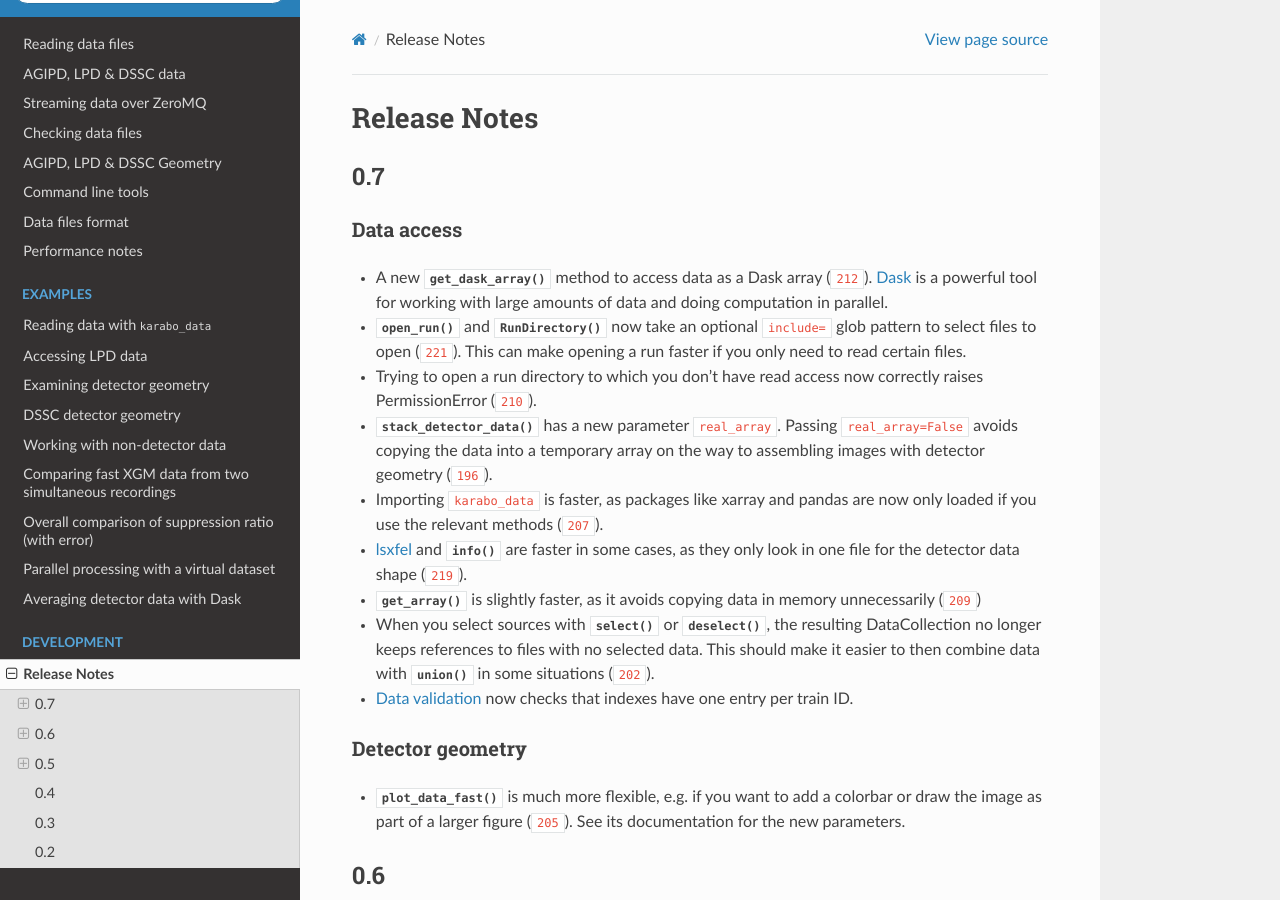
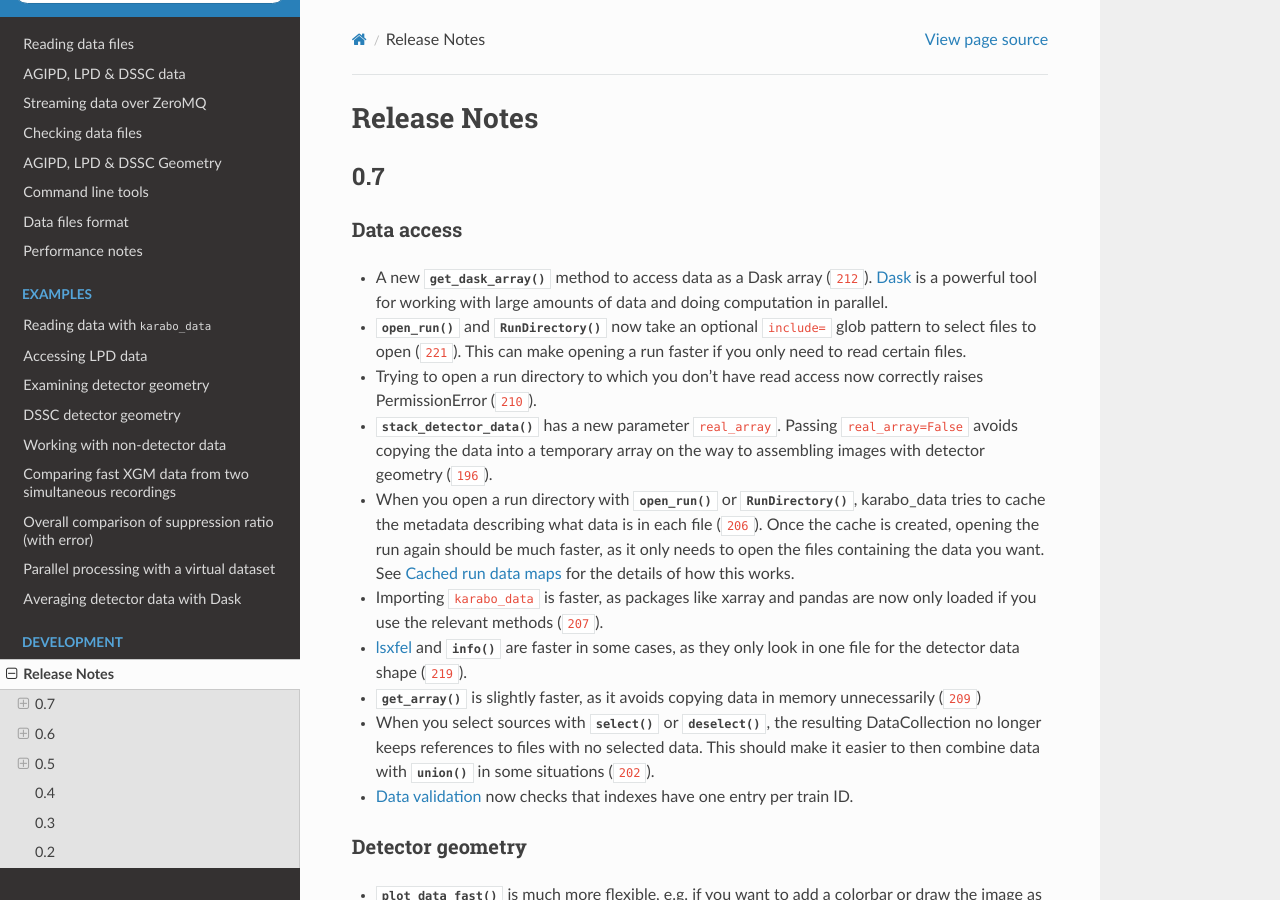
Before and after one commit to European-XFEL/karabo_data, a Sphinx documentation site: the page built from docs/changelog.rst, in a window 1280 px wide and 900 px high. Built offline with Sphinx 7.4.7 and the Read the Docs theme 2.0.0, drawn with Linux system fonts in a browser that asks for light colours; pages that are not in the unit, such as notebooks, are missing from menus; cross-references to code outside the pages are shown as plain code.

Commit message:
Describe run map caching in release notes

```diff
--- a/docs/changelog.rst
+++ b/docs/changelog.rst
@@ -18,6 +18,12 @@ Data access
 - :func:`~.stack_detector_data` has a new parameter ``real_array``. Passing
   ``real_array=False`` avoids copying the data into a temporary array on the way
   to assembling images with detector geometry (:ghpull:`196`).
+- When you open a run directory with :func:`~.open_run` or
+  :func:`~.RunDirectory`, karabo_data tries to cache the metadata describing
+  what data is in each file (:ghpull:`206`).
+  Once the cache is created, opening the run again should be much faster,
+  as it only needs to open the files containing the data you want.
+  See :ref:`run-map-caching` for the details of how this works.
 - Importing ``karabo_data`` is faster, as packages like xarray and pandas are
   now only loaded if you use the relevant methods (:ghpull:`207`).
 - :ref:`cmd-lsxfel` and :meth:`~.DataCollection.info` are faster in some cases,
--- a/docs/reading_files.rst
+++ b/docs/reading_files.rst
@@ -225,6 +225,8 @@ If you're having problems with karabo_data, you can also try searching
 `previously reported issues <https://github.com/European-XFEL/karabo_data/issues?q=is%3Aissue>`_
 to see if anyone has encountered similar symptoms.
 
+.. _run-map-caching:
+
 Cached run data maps
 --------------------
 
```
